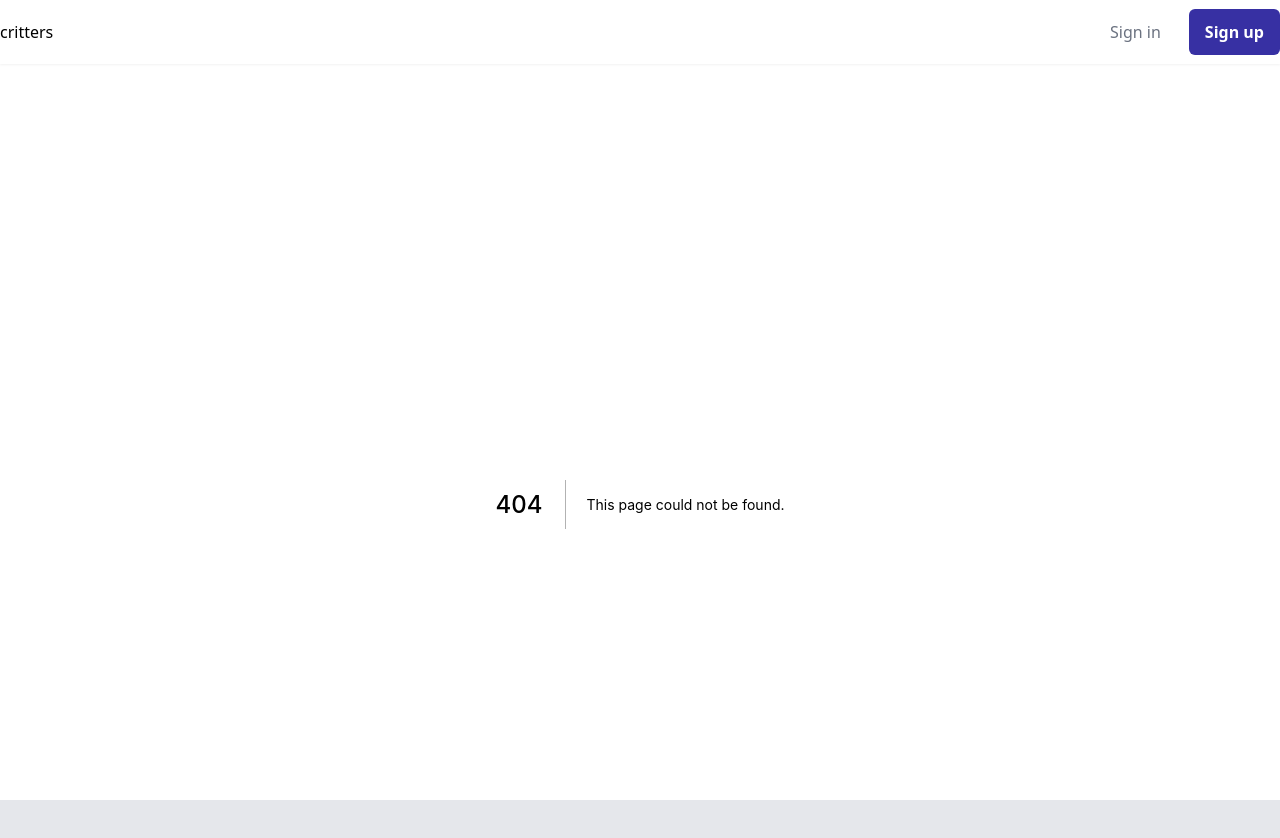
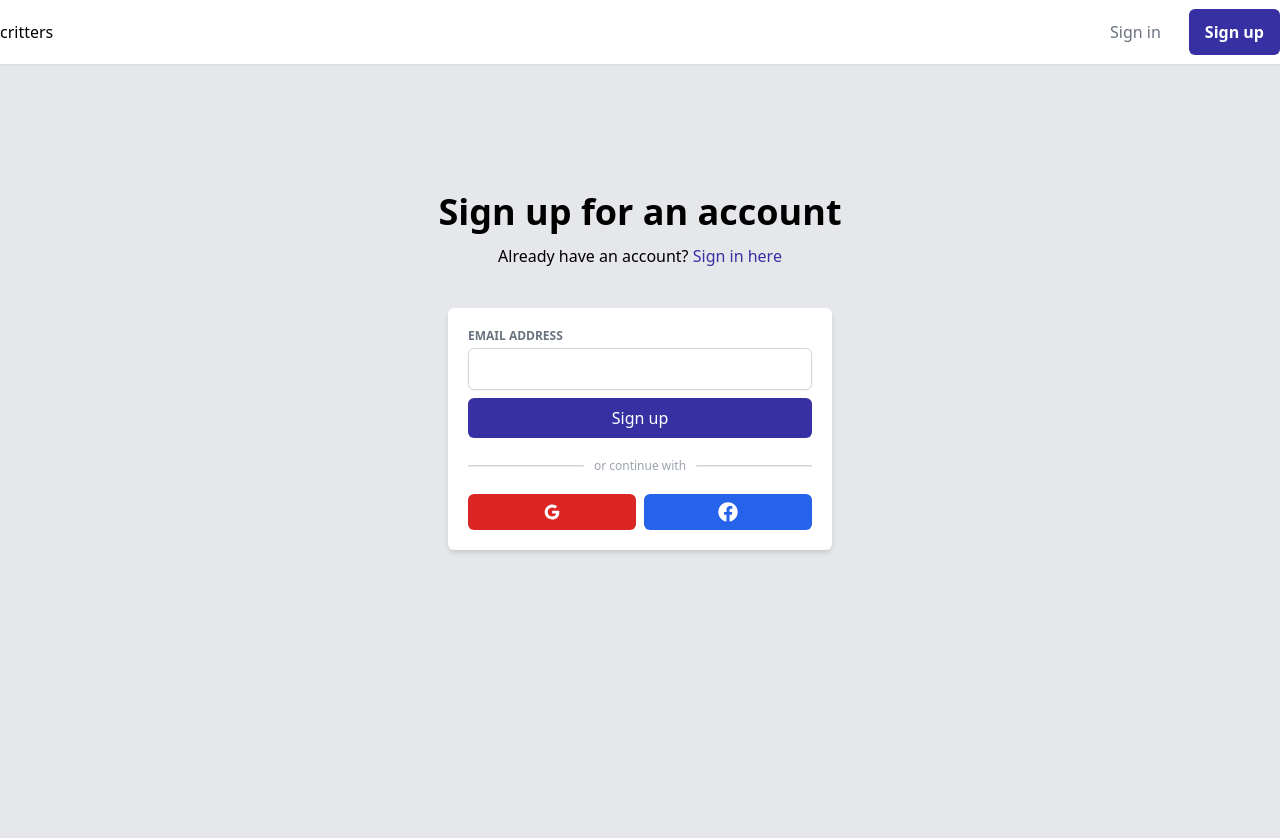
Before and after one commit to nulfrost/critters, a Next.js app: page /signup in a window 1280 px wide. Before the commit this address had no page. Shown: the top 838 px of the page. After the commit the page ends 800 px from the top, so only its background shows below. Built offline with nearby package versions, Linux system fonts and the light colour scheme.

Commit message:
sign up page

```diff
--- a/package.json
+++ b/package.json
@@ -17,9 +17,11 @@
     "date-fns": "^2.28.0",
     "next": "12.1.6",
     "react": "18.1.0",
-    "react-dom": "18.1.0"
+    "react-dom": "18.1.0",
+    "react-icons": "^4.3.1"
   },
   "devDependencies": {
+    "@tailwindcss/forms": "^0.5.1",
     "@types/node": "17.0.33",
     "@types/react": "18.0.9",
     "@types/react-dom": "18.0.4",
--- /dev/null
+++ b/pages/signup.tsx
@@ -0,0 +1,89 @@
+import { MainLayout } from "@/components/Layout";
+import clsx from "clsx";
+import Link from "next/link";
+import { ReactElement, ReactNode } from "react";
+import { AiOutlineGoogle } from "react-icons/ai";
+import { FaFacebook } from "react-icons/fa";
+
+type SocialButtonProps = {
+  label: string;
+  icon: ReactNode;
+  onLogin?: () => void;
+  classNames?: string;
+};
+
+const SocialButton = ({ label, icon, classNames }: SocialButtonProps) => {
+  return (
+    <button
+      className={clsx(
+        "w-full py-2 rounded-md flex justify-center text-xl hover:opacity-90 duration-150",
+        classNames
+      )}
+      aria-label={label}
+    >
+      {icon}
+    </button>
+  );
+};
+
+const Signup = () => {
+  return (
+    <section className="mt-32">
+      <div className="text-center mb-10">
+        <h1 className="font-bold text-4xl mb-3">Sign up for an account</h1>
+        <p>
+          Already have an account?{" "}
+          <Link href="/signin">
+            <a className="text-indigo-800 hover:underline hover:text-indigo-600">
+              Sign in here
+            </a>
+          </Link>
+        </p>
+      </div>
+      <div className="max-w-sm mx-auto bg-white py-5 px-5 rounded-md shadow-md">
+        <form>
+          <label
+            htmlFor="email"
+            className="block text-xs font-bold text-gray-500 uppercase"
+          >
+            Email address
+          </label>
+          <input
+            type="email"
+            autoComplete="email"
+            required
+            aria-required="true"
+            className="mt-1 block w-full rounded-md border-gray-300 shadow-sm focus:border-indigo-300 focus:ring focus:ring-indigo-200 focus:ring-opacity-50 mb-2"
+          />
+          <button
+            type="submit"
+            className="bg-indigo-800 text-white w-full py-2 rounded-md hover:bg-indigo-600 duration-150"
+          >
+            Sign up
+          </button>
+          <div className="flex my-5 before:content-[''] before:flex-1 before:border before:border-t-gray-300 items-center before:mr-[10px] after:content-[''] after:flex-1 after:border after:border-t-gray-300 after:ml-[10px] text-gray-400">
+            <span className="text-xs">or continue with</span>
+          </div>
+        </form>
+        <div className="flex gap-2">
+          <SocialButton
+            icon={<AiOutlineGoogle className="text-white" />}
+            label="Sign up with Google"
+            classNames="bg-red-600"
+          />
+          <SocialButton
+            icon={<FaFacebook className="text-white" />}
+            label="Sign up with Facebook"
+            classNames="bg-blue-600"
+          />
+        </div>
+      </div>
+    </section>
+  );
+};
+
+Signup.getLayout = function getLayout(page: ReactElement) {
+  return <MainLayout>{page}</MainLayout>;
+};
+
+export default Signup;
--- a/tailwind.config.js
+++ b/tailwind.config.js
@@ -7,5 +7,7 @@ module.exports = {
   theme: {
     extend: {},
   },
-  plugins: [],
+  plugins: [
+    require('@tailwindcss/forms'),
+  ],
 }
```
Also changed, not shown: 1 other file (tests, documents, lock files or other folders).
